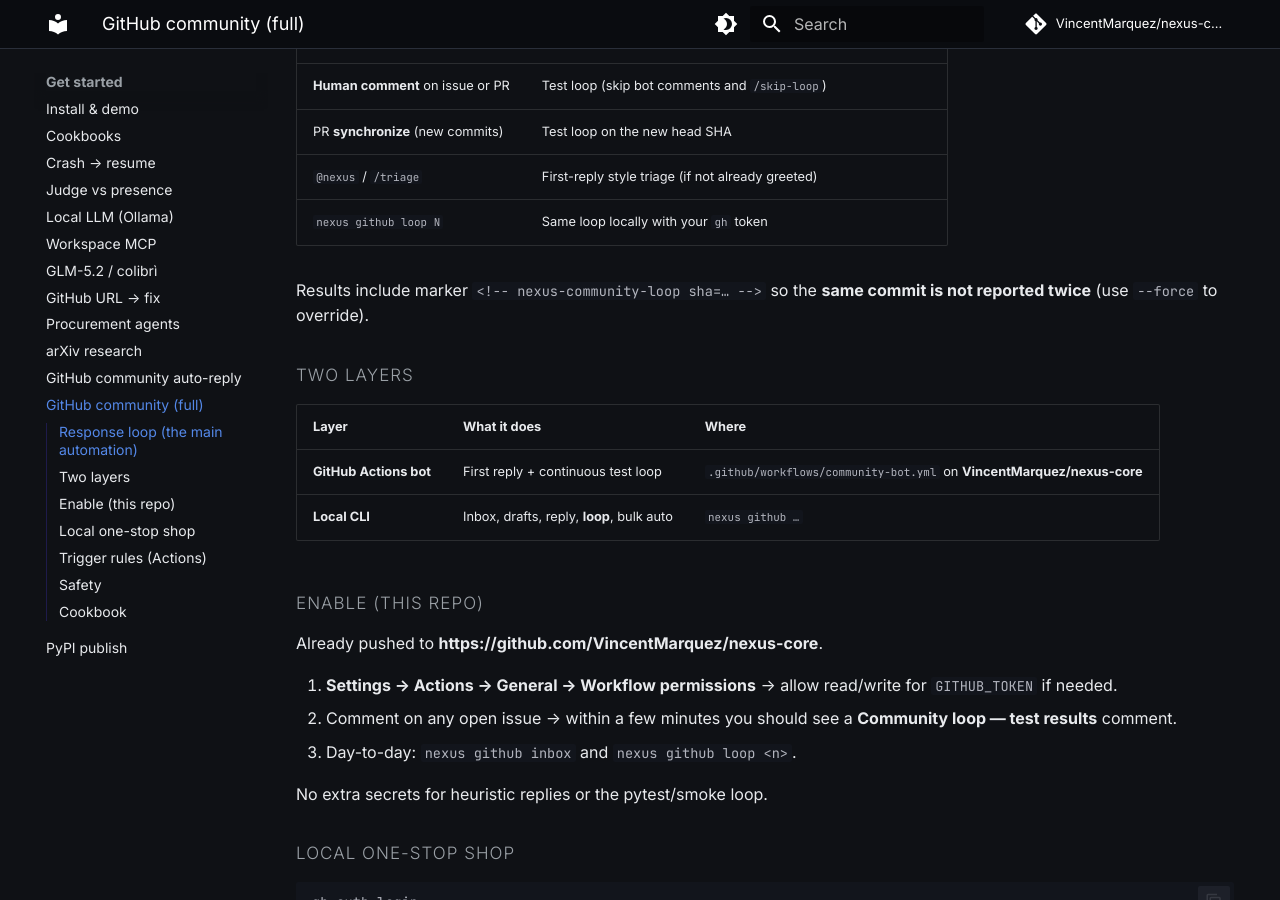
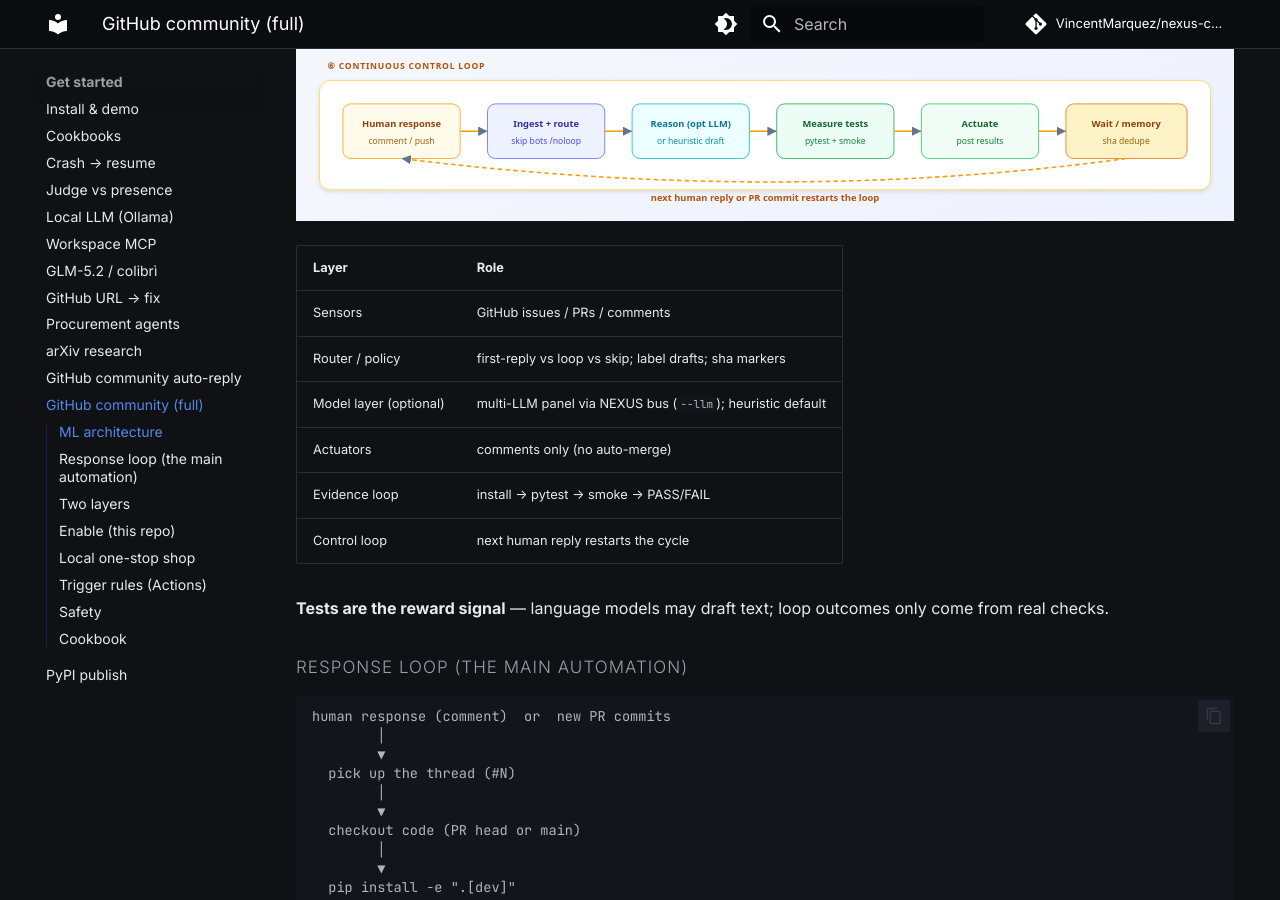
Before and after one commit to VincentMarquez/nexus-core, an MkDocs documentation site: the page built from docs/GITHUB_COMMUNITY.md, in a window 1280 px wide and 900 px high, scrolled down 700 px. Built offline with MkDocs 1.6.1 and Material for MkDocs 9.7.7, drawn with Linux system fonts in a browser that asks for light colours; comment, search, counter and statistics services are not loaded.

Commit message:
docs: ML architecture figure in GitHub community README section
Add arch-github-community.svg (sensors → router → multi-LLM →
evidence loop → write-back → control loop) plus layer table in README
and GITHUB_COMMUNITY.md.

```diff
--- a/docs/GITHUB_COMMUNITY.md
+++ b/docs/GITHUB_COMMUNITY.md
@@ -1,6 +1,21 @@
 # GitHub community one-stop shop
 
 Reply to **issues**, **pull requests**, and comments from one place — automatically on GitHub, and interactively from your laptop.
+
+## ML architecture
+
+![GitHub community ML architecture](assets/arch-github-community.svg)
+
+| Layer | Role |
+|-------|------|
+| Sensors | GitHub issues / PRs / comments |
+| Router / policy | first-reply vs loop vs skip; label drafts; sha markers |
+| Model layer (optional) | multi-LLM panel via NEXUS bus (`--llm`); heuristic default |
+| Actuators | comments only (no auto-merge) |
+| Evidence loop | install → pytest → smoke → PASS/FAIL |
+| Control loop | next human reply restarts the cycle |
+
+**Tests are the reward signal** — language models may draft text; loop outcomes only come from real checks.
 
 ## Response loop (the main automation)
 
```
Also changed, not shown: README.md (+18 -1 lines), docs/FIGURES.md (+1 -0 lines), docs/assets/arch-github-community.svg (added).
